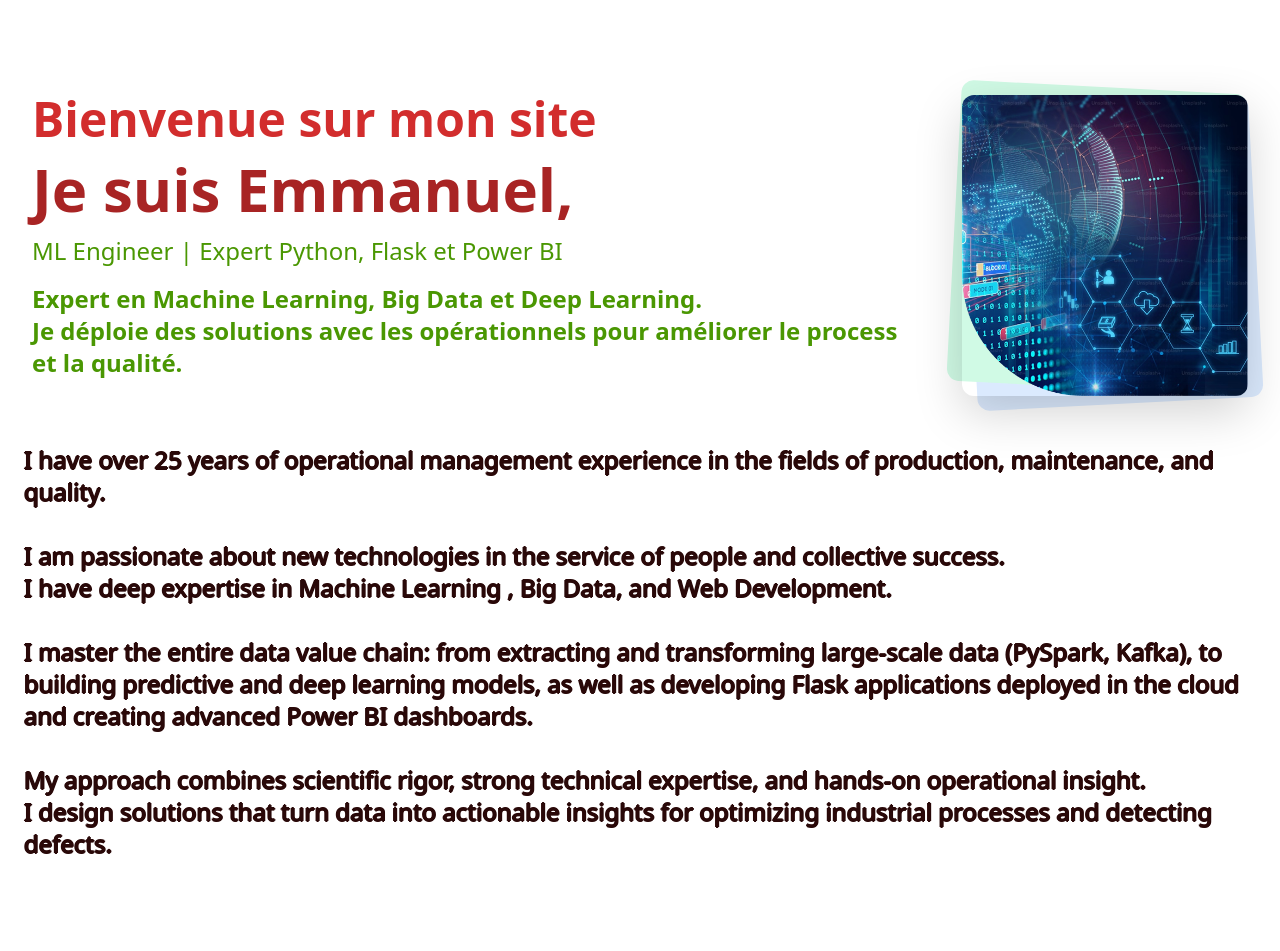
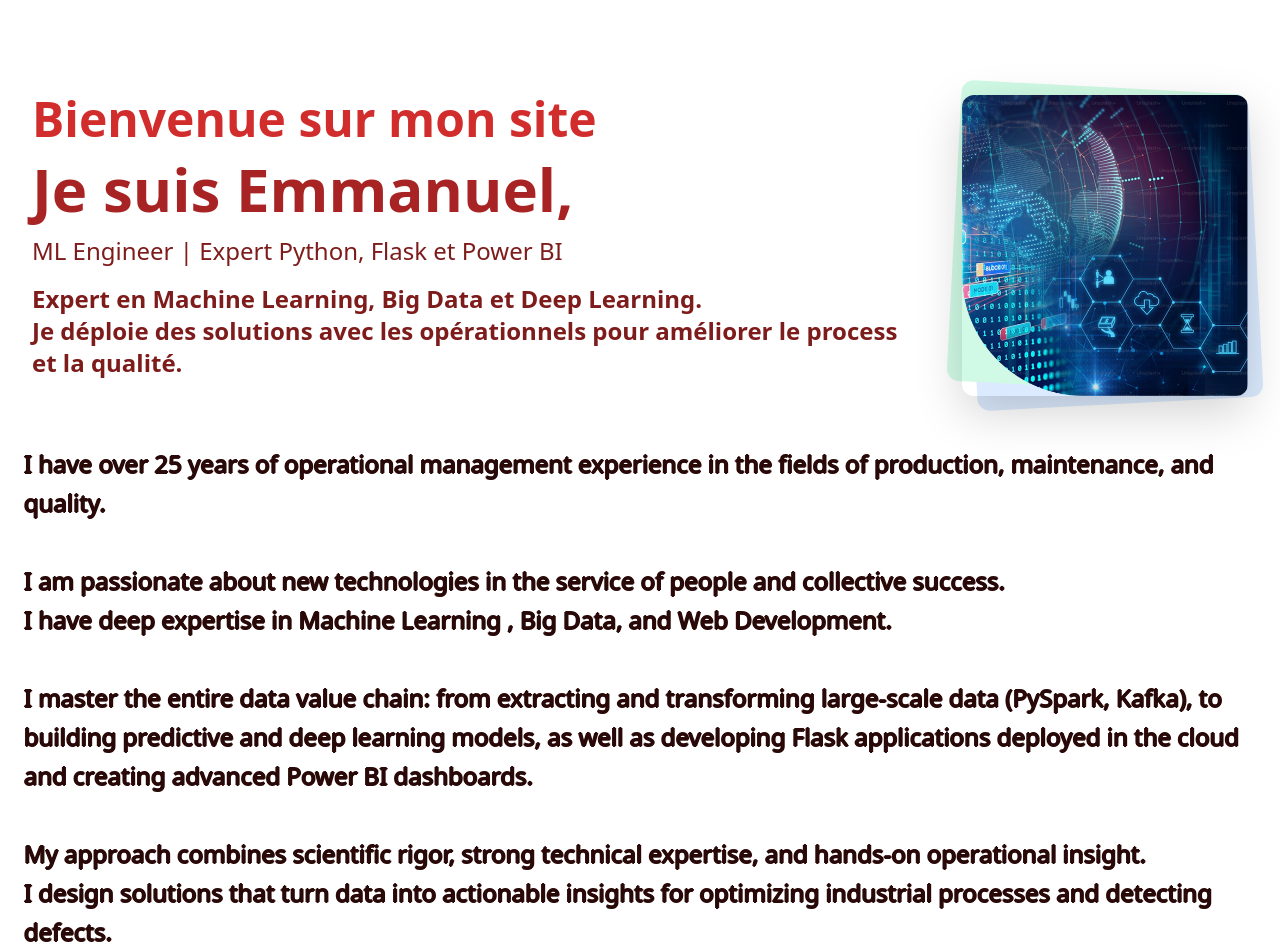
Before and after one commit to galilee57/flask_app, a Flask app: page / in a window 1280 px wide. Shown: the part 81-1032 px from the top of the page. Before the commit the page ends 935 px from the top, so only its background shows below. Run offline with Flask 3, Linux system fonts and the light colour scheme.

Commit message:
FIX - Unified color system and Fonts

```diff
--- a/app/main/static/css/output.css
+++ b/app/main/static/css/output.css
@@ -21,12 +21,17 @@
     --text-xl--line-height: calc(1.75 / 1.25);
     --text-2xl: 1.5rem;
     --text-2xl--line-height: calc(2 / 1.5);
+    --text-3xl: 1.875rem;
+    --text-3xl--line-height: calc(2.25 / 1.875);
     --text-5xl: 3rem;
     --text-5xl--line-height: 1;
     --text-6xl: 3.75rem;
     --text-6xl--line-height: 1;
+    --font-weight-light: 300;
     --font-weight-medium: 500;
+    --font-weight-semibold: 600;
     --font-weight-bold: 700;
+    --leading-relaxed: 1.625;
     --radius-lg: 0.5rem;
     --radius-xl: 0.75rem;
     --default-transition-duration: 150ms;
@@ -35,6 +40,8 @@
     --default-mono-font-family: var(--font-mono);
     --color-primary-500: #d22d2d;
     --color-primary-600: #a82424;
+    --color-primary-700: #7e1b1b;
+    --color-primary-800: #541212;
     --color-secondary-700: #4a9702;
   }
 }
@@ -525,6 +532,10 @@
     font-size: var(--text-2xl);
     line-height: var(--tw-leading, var(--text-2xl--line-height));
   }
+  .text-3xl {
+    font-size: var(--text-3xl);
+    line-height: var(--tw-leading, var(--text-3xl--line-height));
+  }
   .text-5xl {
     font-size: var(--text-5xl);
     line-height: var(--tw-leading, var(--text-5xl--line-height));
@@ -537,13 +548,25 @@
     font-size: var(--text-xl);
     line-height: var(--tw-leading, var(--text-xl--line-height));
   }
+  .leading-relaxed {
+    --tw-leading: var(--leading-relaxed);
+    line-height: var(--leading-relaxed);
+  }
   .font-bold {
     --tw-font-weight: var(--font-weight-bold);
     font-weight: var(--font-weight-bold);
   }
+  .font-light {
+    --tw-font-weight: var(--font-weight-light);
+    font-weight: var(--font-weight-light);
+  }
   .font-medium {
     --tw-font-weight: var(--font-weight-medium);
     font-weight: var(--font-weight-medium);
+  }
+  .font-semibold {
+    --tw-font-weight: var(--font-weight-semibold);
+    font-weight: var(--font-weight-semibold);
   }
   .text-gray-600 {
     color: var(--color-gray-600);
@@ -556,6 +579,12 @@
   }
   .text-primary-600 {
     color: var(--color-primary-600);
+  }
+  .text-primary-700 {
+    color: var(--color-primary-700);
+  }
+  .text-primary-800 {
+    color: var(--color-primary-800);
   }
   .text-secondary-700 {
     color: var(--color-secondary-700);
@@ -636,6 +665,16 @@
       display: none;
     }
   }
+  .lg\:flex {
+    @media (width >= 64rem) {
+      display: flex;
+    }
+  }
+  .lg\:hidden {
+    @media (width >= 64rem) {
+      display: none;
+    }
+  }
 }
 @import url('https://fonts.googleapis.com/css2?family=Roboto:ital,wght@0,100..900;1,100..900&display=swap');
 @layer utilities {
@@ -688,6 +727,10 @@
   syntax: "*";
   inherits: false;
   initial-value: solid;
+}
+@property --tw-leading {
+  syntax: "*";
+  inherits: false;
 }
 @property --tw-font-weight {
   syntax: "*";
@@ -865,6 +908,7 @@
       --tw-skew-y: initial;
       --tw-space-y-reverse: 0;
       --tw-border-style: solid;
+      --tw-leading: initial;
       --tw-font-weight: initial;
       --tw-shadow: 0 0 #0000;
       --tw-shadow-color: initial;
--- a/app/main/templates/base.html
+++ b/app/main/templates/base.html
@@ -27,7 +27,7 @@
       </a>
 
       <!-- MENU DESKTOP -->
-      <ul class="absolute left-1/2 top-1/2 hidden -translate-x-1/2 -translate-y-1/2 md:flex text-xl font-bold items-center gap-3">
+      <ul class="absolute left-1/2 top-1/2 hidden -translate-x-1/2 -translate-y-1/2 lg:flex text-xl font-bold items-center gap-3">
         <li class="hover:text-primary-500">
           <a href="{{ url_for('main.index') }}" class="nav-link">
             {{ t({"fr": "Accueil", "en": "Home"}) }}
@@ -68,7 +68,7 @@
         <a href="{{ request.path }}?lang=en"><img src="{{ url_for('static', filename='fonts/english.png') }}" class="h-8 w-8"></a>
 
         <!-- MENU MOBILE -->
-        <div class="relative md:hidden">
+        <div class="relative lg:hidden">
 
           <!-- Bouton -->
           <button id="mobileMenuBtn"
--- a/app/main/templates/index.html
+++ b/app/main/templates/index.html
@@ -21,11 +21,11 @@
         {{ t({"fr": "Je suis Emmanuel,", "en": "I’m Emmanuel,"}) }}
       </div>
 
-      <div class="text-2xl text-secondary-700">
+      <div class="text-2xl text-primary-700">
         ML Engineer | Expert Python, Flask {{ t({"fr":"et", "en":"and"}) }} Power BI
       </div>
 
-      <div class="text-2xl font-bold text-secondary-700 pr-8">
+      <div class="text-2xl font-bold text-primary-700 pr-8">
         {{ t({
           "fr": "Expert en Machine Learning, Big Data et Deep Learning.<br />
                 Je déploie des solutions avec les opérationnels
@@ -53,7 +53,7 @@
 
 </div>
 
-    <div class="col-start-1 col-span-12 mt-12 text-2xl text-outline font-medium text-gray-800leading-relaxed">
+    <div class="col-start-1 col-span-12 mt-12 text-2xl text-outline font-light text-primary-800 leading-relaxed">
       I have over 25 years of operational management experience in the fields of production, maintenance, and quality.<br /><br />
       I am passionate about new technologies in the service of people and collective success.<br />
       I have deep expertise in Machine Learning , Big Data, and Web Development.<br /><br />
```
